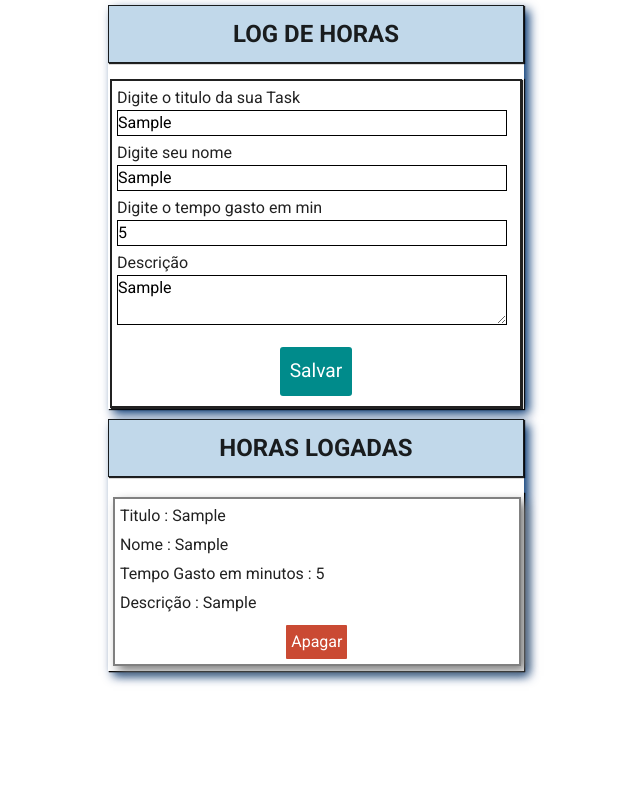
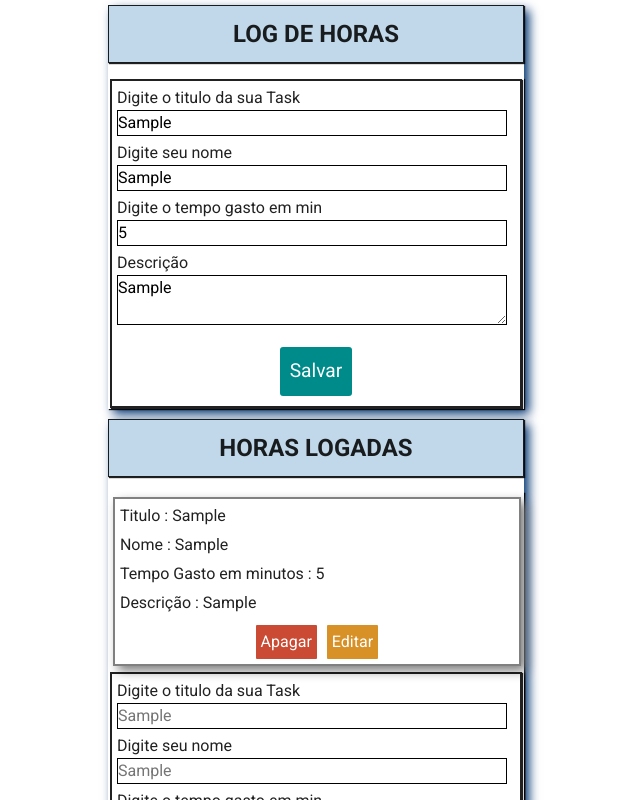
Before and after one commit to LucasMendesFigueiroa/horas_log, a Vue app: page / in a window 1280 px wide. Both pictures are taken after typing "Sample", "Sample", "5", "Sample" into the empty fields and a click on the button "Salvar". Shown: the top 800 px of the page, without its empty margins (341-981 px from the left). Built offline with nearby package versions, Linux system fonts and the light colour scheme.

Commit message:
editar
implementando a edição

```diff
--- a/src/components/CardInformacao.vue
+++ b/src/components/CardInformacao.vue
@@ -4,7 +4,8 @@
       <label>{{ titulo[i] }} {{ forme }} </label>
     </div>
 
-    <button class="botao" type="submit" @click="apaga()">Apagar</button>
+    <button class="botao" @click="apaga()">Apagar</button>
+    <button class="botaoed" @click="edit()">Editar</button>
   </div>
 </template>
 
@@ -25,8 +26,12 @@ export default {
   },
   methods: {
     apaga() {
-      console.log(this.index);
       this.$emit("apagar", this.index);
+
+      return;
+    },
+    edita() {
+      this.$emit("editar", this.visvel);
 
       return;
     },
@@ -58,13 +63,21 @@ export default {
   border: solid 0.5px;
   width: 98%;
 }
-.botao {
+.botao,
+.botaoed {
   display: inline-block;
   padding: 5px;
   border-radius: 1px;
   margin: 5px;
   font-size: 1em;
+}
+.botao {
   background: rgb(202, 74, 51);
   color: white;
 }
+
+.botaoed {
+  background: rgb(215, 145, 39);
+  color: white;
+}
 </style>
--- a/src/components/FormLogHoras.vue
+++ b/src/components/FormLogHoras.vue
@@ -1,42 +1,58 @@
 <template>
   <div class="card">
     <form @submit.prevent="grava()">
+      <div>
+        <div>
           <div class="formulario">
             <label>Digite o titulo da sua Task</label>
-        <input v-model="titulo" type="text" />
+            <input v-model="titulo" type="text" :placeholder="formulario[0]" />
           </div>
           <div class="formulario">
             <label>Digite seu nome</label>
-        <input v-model="nome" type="text" />
+            <input v-model="nome" type="text" :placeholder="formulario[1]" />
           </div>
           <div class="formulario">
             <label>Digite o tempo gasto em min</label>
-        <input v-model="tempo" type="number" />
+            <input v-model="tempo" type="number" :placeholder="formulario[2]" />
           </div>
           <div class="formulario">
             <label>Descrição</label>
-        <textarea v-model="descricao" type="text"> </textarea>
+            <textarea
+              v-model="descricao"
+              type="text"
+              :placeholder="formulario[3]"
+            >
+            </textarea>
+          </div>
         </div>
         <div>
           <button class="botao" type="submit">Salvar</button>
+        </div>
       </div>
     </form>
   </div>
 </template>
 <script lang="ts">
 export default {
+  props: ["formulario", "index"],
+
   components: {},
   dado() {
     return {
+      titulo: String,
       nome: String,
       tempo: Number,
       descricao: String,
-      titulo: String,
     };
   },
   methods: {
     grava() {
-      const l = [this.titulo, this.nome, this.tempo, this.descricao];
+      const l = [
+        this.index,
+        [this.titulo, this.nome, this.tempo, this.descricao],
+        this.formulario,
+      ];
+
       this.$emit("forme", l);
 
       return;
--- a/src/views/HomeView.vue
+++ b/src/views/HomeView.vue
@@ -4,7 +4,7 @@
       <li>
         <div class="painelhome">
           <painel titulo="Log de horas">
-            <formlog @forme="formulario" />
+            <formlog @forme="formulario" :formulario="forme" />
           </painel>
         </div>
       </li>
@@ -12,7 +12,20 @@
       <li class="painelhome">
         <painel titulo="Horas Logadas">
           <div v-for="(loga, i) in horaslogadas" :key="loga">
-            <cardinf :formulario="loga" :index="i" @apagar="apaga" />
+            <cardinf
+              :formulario="loga"
+              :index="i"
+              @apagar="apaga"
+              @editar="edita"
+            />
+            <div v-show="visibilidade">
+              <formlog
+                @forme="editar"
+                :formulario="loga"
+                :index="i"
+                v-show="visibilidade"
+              />
+            </div>
           </div>
         </painel>
       </li>
@@ -40,8 +53,10 @@ export default Vue.extend({
 
   data() {
     return {
+      forme: ["", "", "", ""],
       //logHora: LogDeHoras,
       horaslogadas: [],
+      visibilidade: true,
     };
   },
 
@@ -49,11 +64,25 @@ export default Vue.extend({
     showevent(event: any) {
       console.log(event);
     },
-    formulario(form: string[]) {
-      this.horaslogadas.push(form);
+    formulario(form: []) {
+      this.horaslogadas.push(form[1]);
     },
     apaga(ap: number) {
       this.horaslogadas.splice(ap, 1);
+    },
+    editar(ad: []) {
+      console.log(ad[1]);
+      console.log(ad[2]);
+      let aux = ["", "", "", ""];
+      for (let i = 0; i < 4; i++) {
+        aux[i] = Boolean(ad[1][i]) === true ? ad[1][i] : ad[2][i];
+      }
+      console.log(aux);
+      this.horaslogadas.splice(ad[0], 1, aux);
+    },
+    edita(visi: boolean) {
+      console.log(visi);
+      this.visibilidade = visi;
     },
   },
 });
```
Lines whose indentation alone changed are shown as unchanged.
